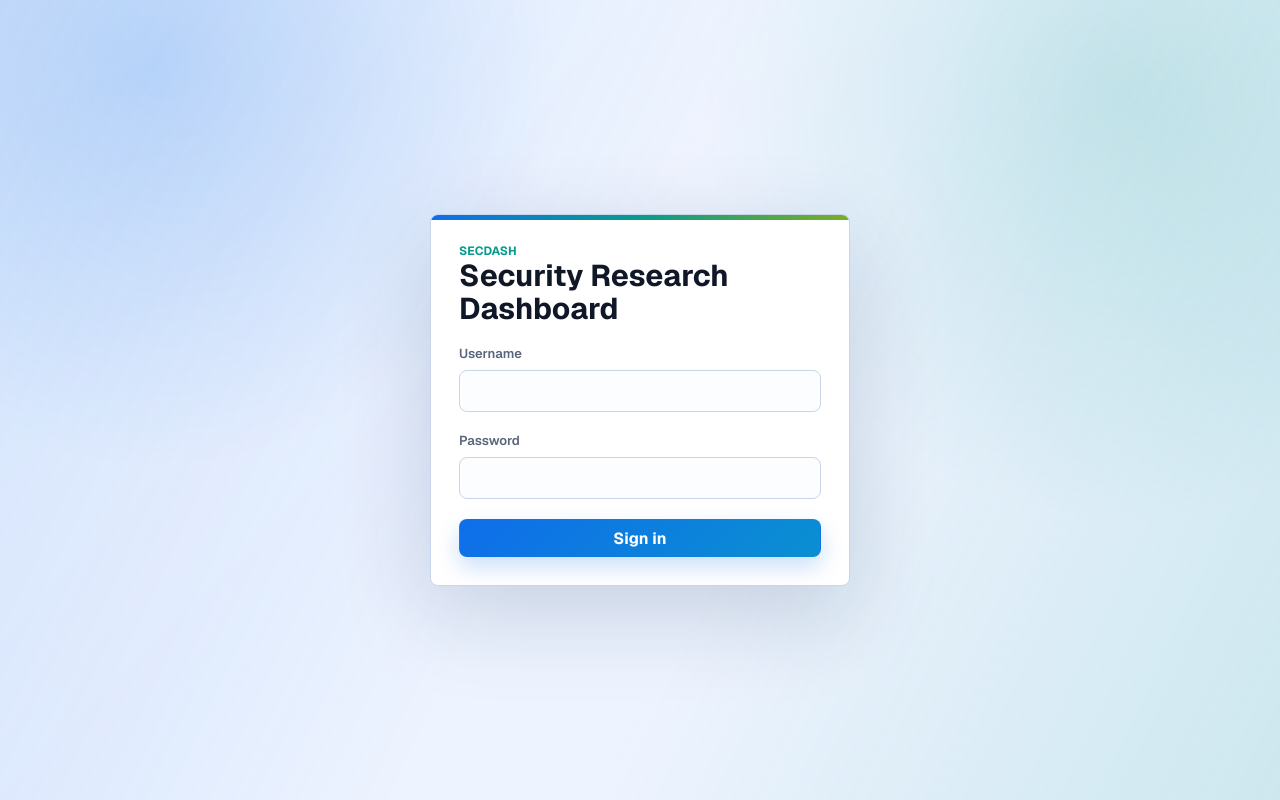
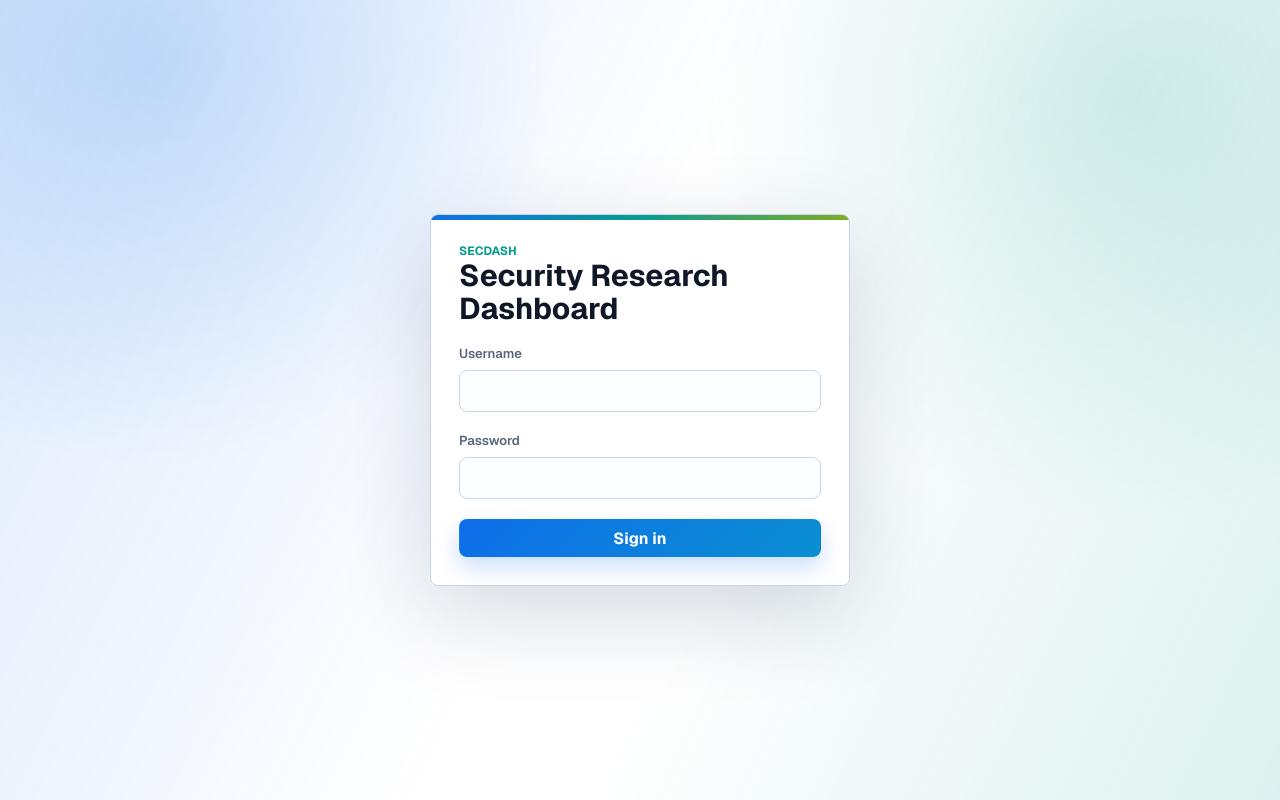
Before and after one commit to almas-cp/SecDash, a FastAPI app: page / in a window 1280 px wide. Run offline with FastAPI, Linux system fonts and the light colour scheme.

Commit message:
git-auto

```diff
--- a/static/style.css
+++ b/static/style.css
@@ -1,5 +1,5 @@
 :root {
-  --bg: #eef4ff;
+  --bg: #ffffff;
   --shell: #ffffff;
   --surface: #ffffff;
   --surface-2: #e7eefb;
```
